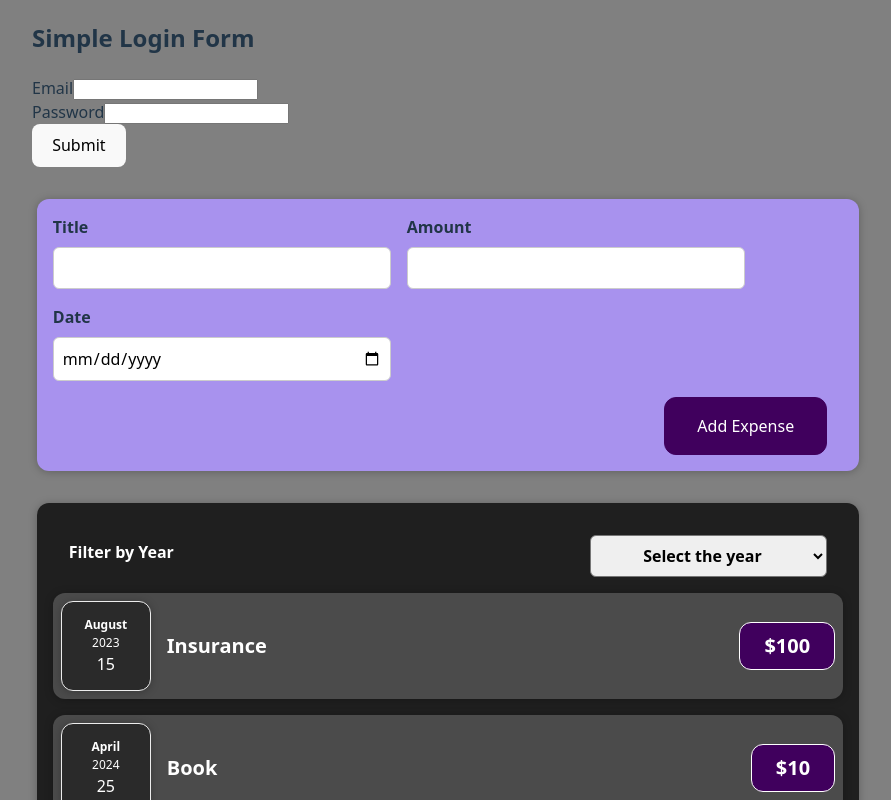
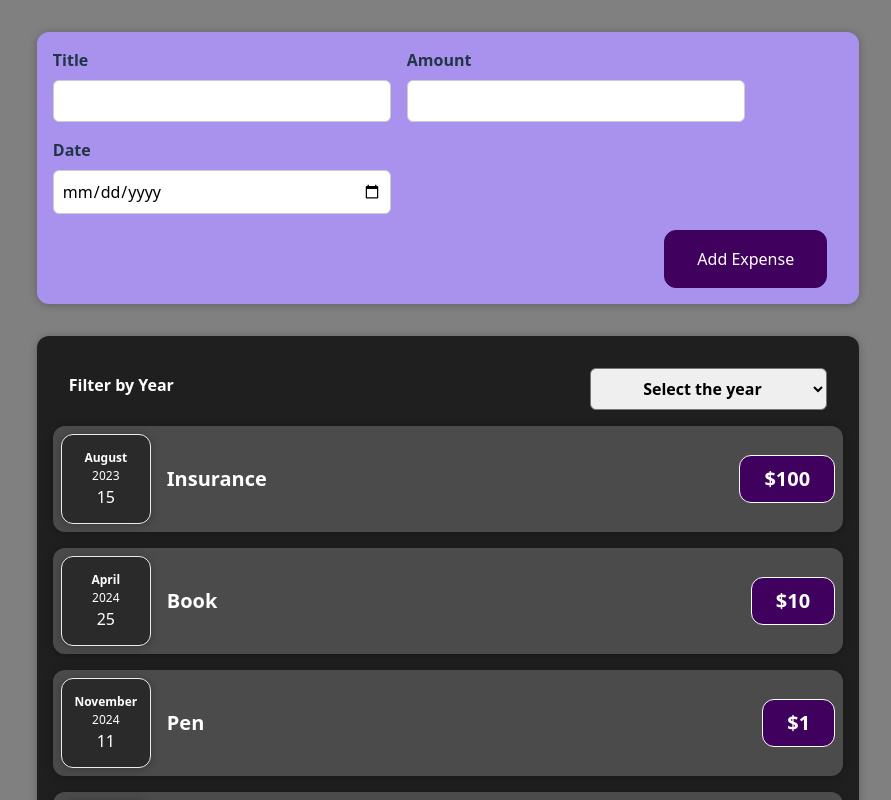
Before and after one commit to Ajay-1502/Learning-React, a React (Vite) app: page / in a window 1280 px wide. Shown: the top 800 px of the page, without its empty margins (368-1259 px from the left). Built offline with nearby package versions, Linux system fonts and the light colour scheme.

Commit message:
Added styling to improve user experience

```diff
--- a/src/App.jsx
+++ b/src/App.jsx
@@ -17,7 +17,6 @@ const App = () => {
 
   return (
     <div>
-      <LoginForm />
       <NewExpense newexpense={newExpenseHandler} />
       <Expenses expenditures={expenses}></Expenses>
     </div>
--- a/src/components/Expenses/Expenses.jsx
+++ b/src/components/Expenses/Expenses.jsx
@@ -19,7 +19,9 @@ const Expenses = (props) => {
       })
     : expenses;
 
-  let expensesContent = <p>No Expenses Found</p>;
+  let expensesContent = (
+    <h2 style={{ textAlign: 'center', color: 'red' }}>No Expenses Found</h2>
+  );
 
   if (filteredExpenses.length > 0) {
     expensesContent = filteredExpenses.map((expense) => {
```
